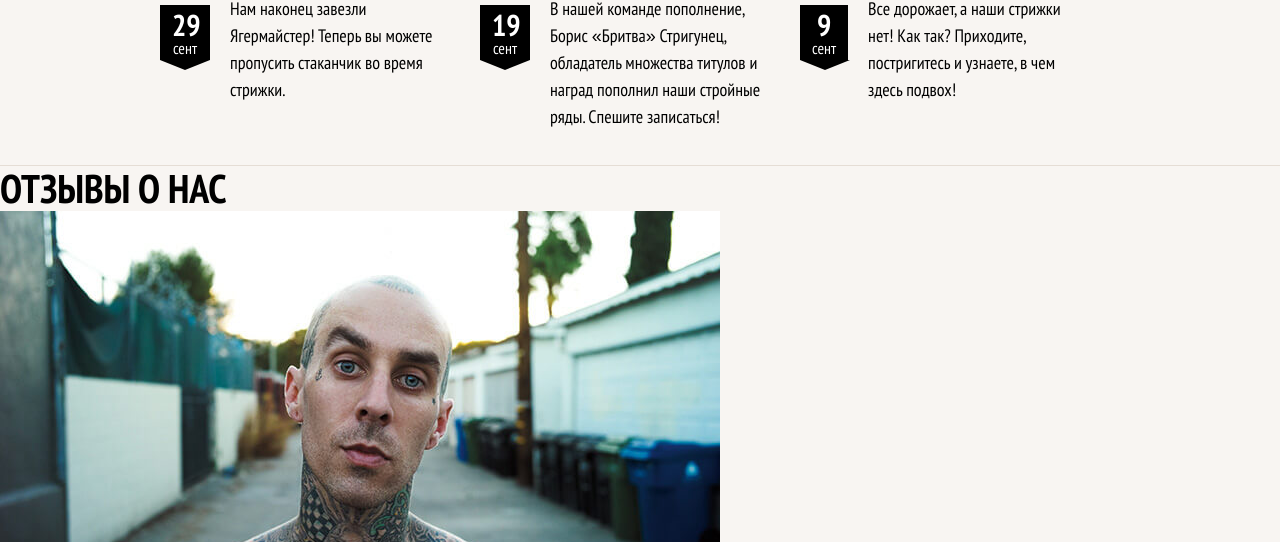
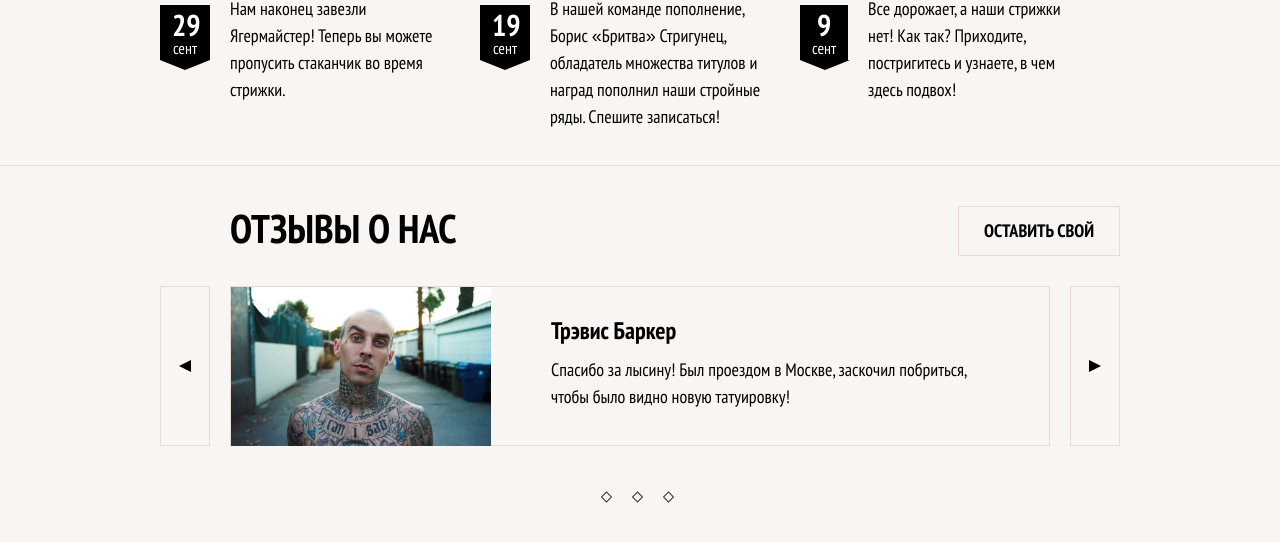
Before and after one commit to dramaretskiy/barbershop-adaptive, a website: page source/index.html in a window 1280 px wide. Shown: the part 1503-2045 px from the top of the page. Drawn offline with nearby package versions, Linux system fonts and the light colour scheme; files that its build step writes are made by us from their sources.

Commit message:
блок отзывов готов ✅

```diff
--- a/source/less/blocks/reviews.less
+++ b/source/less/blocks/reviews.less
@@ -1,18 +1,35 @@
 .reviews {
+  position: relative;
+
   .paint(@white, @black);
+
+  &::after {
+    content: "";
+
+    position: absolute;
+    bottom: 0;
+    left: 0;
+    right: 0;
+
+    height: 34px;
+
+    background-image: url(../img/corner-double-dark.svg);
+  }
 }
 
 .reviews__wrapper {
   position: relative;
 
+  padding: 0 20px;
   padding-bottom: 35px;
 }
 
 .reviews__headline {
   margin: 0;
+  padding-top: 25px;
 
   .set-font(bold, 30px, 30px);
-
+  text-align: center;
   text-transform: uppercase;
 }
 
@@ -25,7 +42,11 @@
 }
 
 .reviews__item {
+  position: relative;
+
   margin: 0;
+  padding-left: 70px;
+  padding-top: 25px;
 
   &:not(:first-child) {
     display: none;
@@ -33,7 +54,17 @@
 }
 
 .reviews__author-photo {
+  position: absolute;
+  top: 35px;
+  left: 0;
+
   margin: 0;
+
+  & img {
+    width: 48px;
+
+    border: 1px solid #eae4dd;
+  }
 }
 
 .reviews__author-name {
@@ -42,6 +73,12 @@
 
 .reviews__author-text {
   margin: 0;
+  margin-top: 10px;
+}
+
+.reviews__prev,
+.reviews__next {
+  display: none;
 }
 
 .slider .reviews__toggles {
@@ -54,16 +91,181 @@
     transform: translateX(-50%);
 }
 
+.reviews__toggles .slider__toggle {
+  border-color: #353535;
+}
+
 @media (min-width: @tablet-width) {
+  .reviews {
+    &::after {
+      display: none;
+    }
+  }
+
+  .reviews__wrapper {
+    position: relative;
+
+    width: 640px;
+    margin: 0 auto;
+    padding: 0;
+    padding-bottom: 70px;
+  }
+
   .reviews__headline {
+    padding-top: 35px;
+
     .set-font(bold, 40px, 45px);
+    text-align: left;
   }
 
   .reviews-comment__toggle {
+    position: absolute;
+    top: 35px;
+    right: 0;
+
+    display: block;
+    width: 160px;
+    padding: 12px 0;
+
     .set-font(bold, 18px, 24px);
     color: @black;
 
     text-decoration: none;
     text-transform: uppercase;
   }
+
+  .reviews__list {
+    display: flex;
+    box-sizing: border-box;
+    margin-top: 35px;
+    padding: 0;
+  }
+
+  .reviews__item {
+    padding-left: 140px;
+    padding-top: 30px;
+    padding-right: 55px;
+    padding-bottom: 35px;
+
+    border-top: 1px solid #e5ddd5;
+    border-bottom: 1px solid #e5ddd5;
+  }
+
+  .reviews__author-photo {
+    top: 35px;
+    left: 30px;
+
+    & img {
+      width: 80px;
+      height: 80px;
+
+      border-radius: 50%;
+    }
+  }
+
+  .reviews__prev,
+  .reviews__next {
+    position: relative;
+
+    display: block;
+    flex-shrink: 0;
+    width: 50px;
+    margin: 0;
+    padding: 0;
+
+    background: none;
+
+    border: 1px solid #e5ddd5;
+
+    &::before {
+      content: "";
+      position: absolute;
+      top: 50%;
+      left: 50%;
+      width: 0;
+      height: 0;
+      border: 6px solid transparent;
+      border-right: none;
+      border-left: 12px solid #000;
+      transform: translate(-50%,-50%);
+    }
+
+    &:hover {
+      border-color: #d5c9bd;
+
+      cursor: pointer;
+    }
+
+    &:active {
+      background-color: #d5c9bd;
+    }
+  }
+
+  .reviews__prev {
+    order: -1;
+
+    &::before {
+      border-right: 12px solid #000000;
+      border-left: none;
+    }
+  }
+
+  .slider .reviews__toggles {
+    bottom: 66px;
+
+    padding: 0 25px;
+
+    background-color: @white;
+  }
 }
+
+@media (min-width: @desktop-width) {
+  .reviews__wrapper {
+    width: 960px;
+    margin: 0 auto;
+    padding-bottom: 100px;
+  }
+
+  .reviews__headline {
+    padding-left: 70px;
+    padding-top: 40px;
+  }
+
+  .reviews-comment__toggle {
+    top: 40px;
+  }
+
+  .reviews__item {
+    padding-left: 320px;
+    padding-right: 80px;
+
+    border: 1px solid #e5ddd5;
+  }
+
+  .reviews__author-photo {
+    top: 0;
+    left: 0;
+
+    & img {
+      width: 260px;
+      height: 159px;
+
+      border: none;
+      border-radius: 0;
+    }
+  }
+
+  .reviews__prev {
+    margin-right: 20px;
+  }
+
+  .reviews__next {
+    margin-left: 20px;
+  }
+
+  .slider .reviews__toggles {
+    bottom: 45px;
+
+    background-color: transparent;
+  }
+}
```
